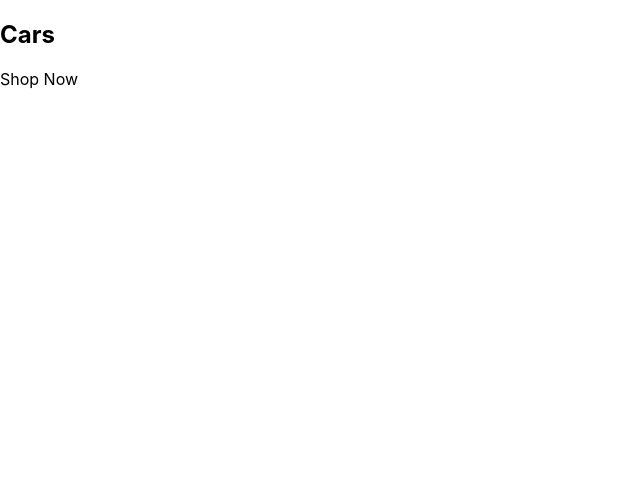
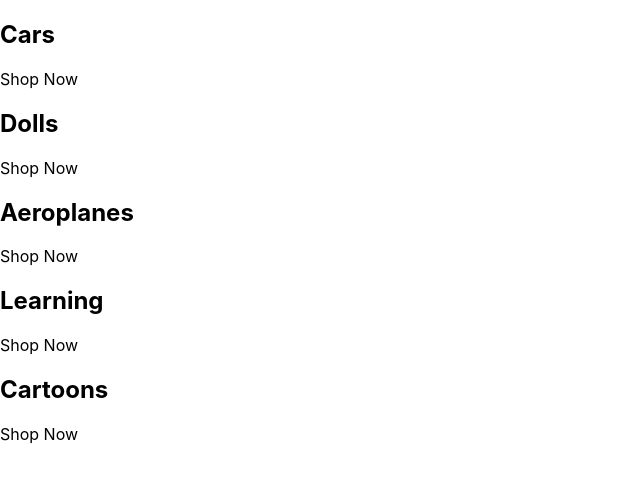
Before and after one commit to Helena2018/kids-toys, a React (Create React App) app: page / in a window 1280 px wide. Shown: the top 482 px of the page, without its empty margins (0-640 px from the left). Built offline with nearby package versions, Linux system fonts and the light colour scheme.

Commit message:
categories setting

```diff
--- a/src/App.js
+++ b/src/App.js
@@ -5,6 +5,22 @@ const App = () => {
     {
       id: 1,
       title: 'Cars',
+    },
+    {
+      id: 2,
+      title: 'Dolls',
+    },
+    {
+      id: 3,
+      title: 'Aeroplanes',
+    },
+    {
+      id: 4,
+      title: 'Learning',
+    },
+    {
+      id: 5,
+      title: 'Cartoons',
     }
   ]
 
```
